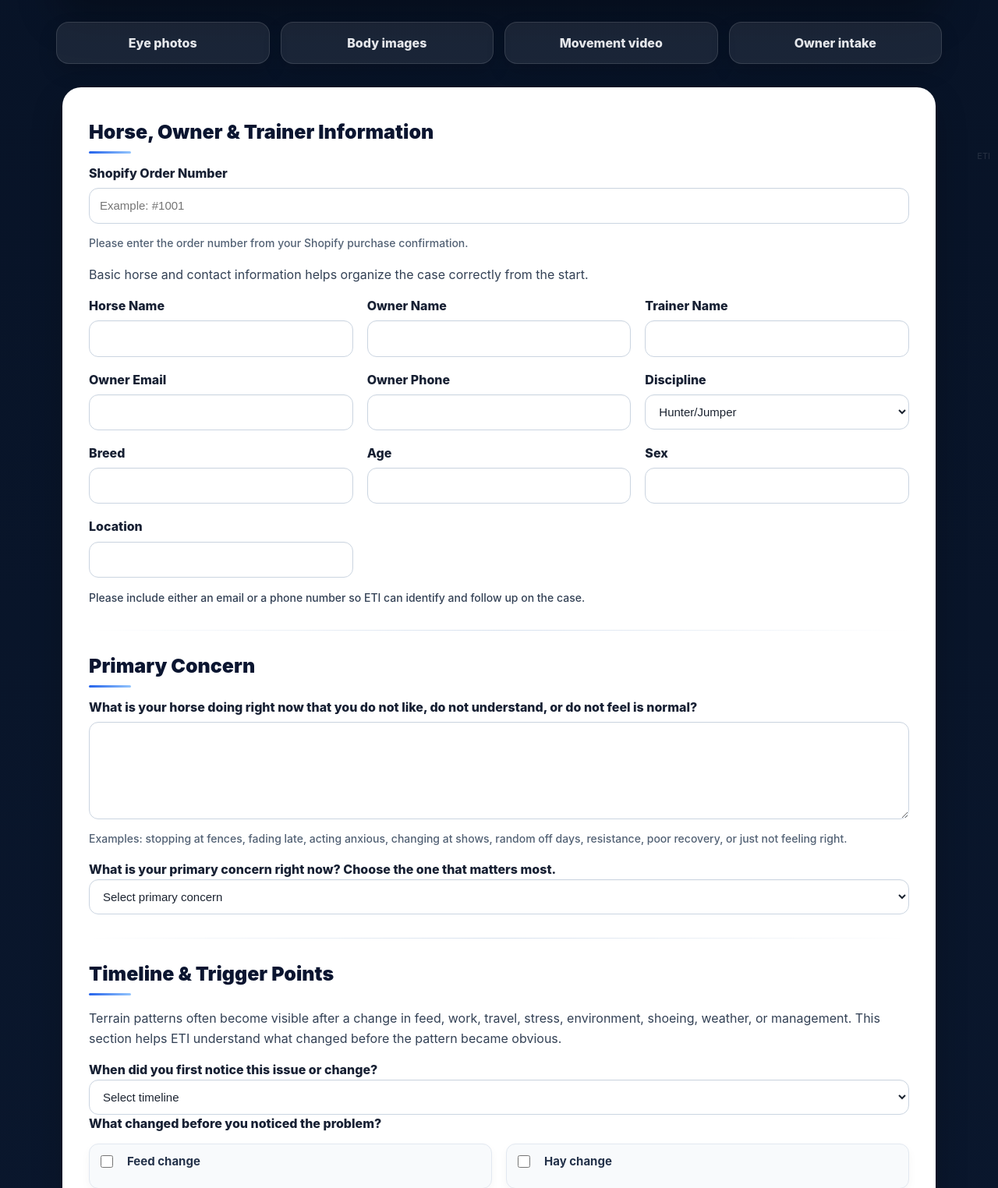
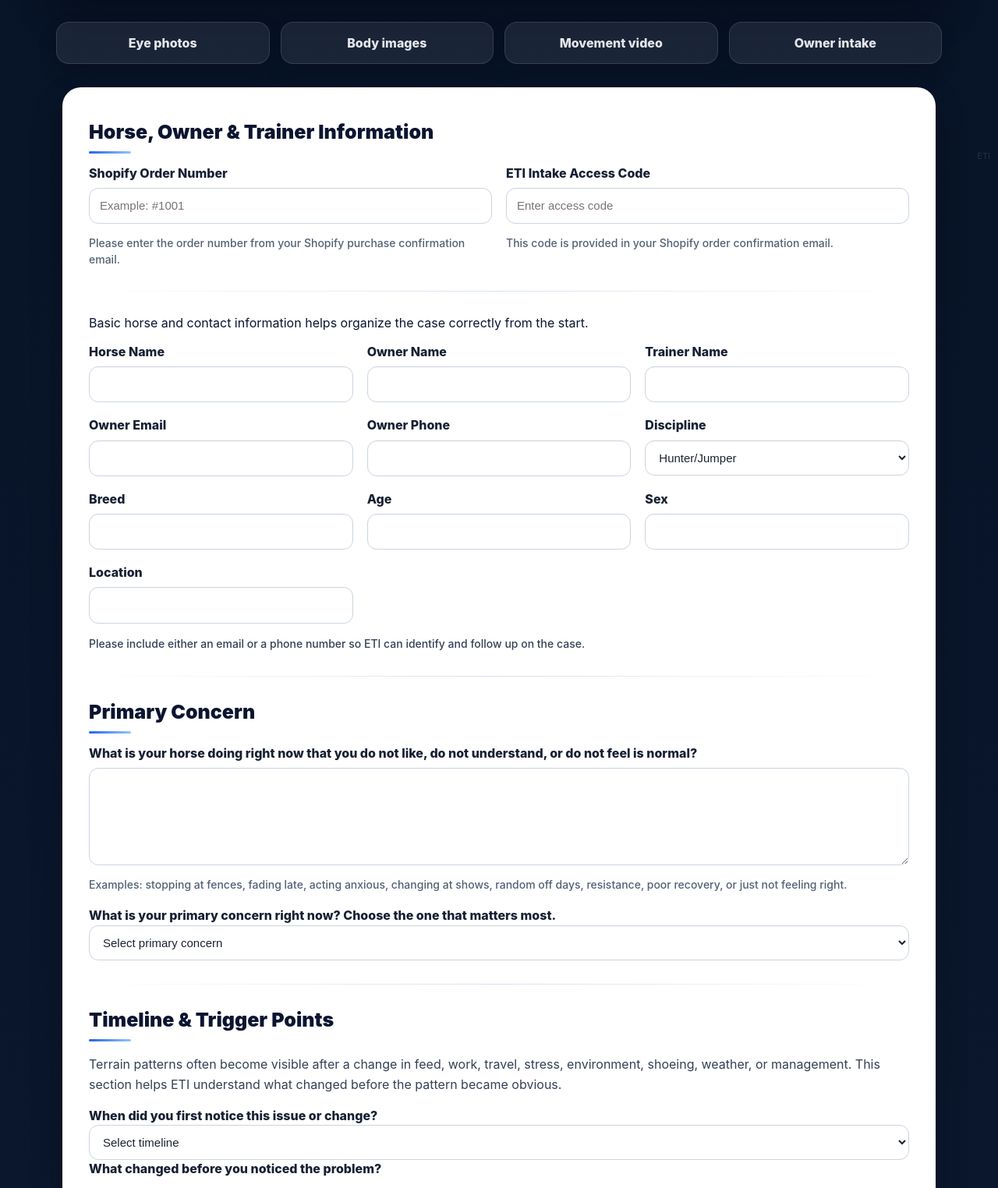
Before and after one commit to Hallinass01/eti-system, a Python web app: template templates/index.html in a window 1280 px wide. Shown: the part 584-2108 px from the top of the page at 78% size. Run offline with Jinja, Linux system fonts and the light colour scheme; the template is opened without the code that fills it, so the values that code supplies are empty.

Commit message:
Update index.html

```diff
--- a/templates/index.html
+++ b/templates/index.html
@@ -62,11 +62,20 @@
       </div>
 
       <div class="section-title">Horse, Owner & Trainer Information</div>
-       <label>Shopify Order Number
-        <input name="shopify_order_number" placeholder="Example: #1001">
-        <small>Please enter the order number from your Shopify purchase confirmation.</small>
-      </label>
-      <p>
+      <div class="grid two">
+  <label>Shopify Order Number
+    <input name="shopify_order_number" placeholder="Example: #1001" required>
+    <small>Please enter the order number from your Shopify purchase confirmation email.</small>
+  </label>
+
+  <label>ETI Intake Access Code
+    <input name="intake_access_code" placeholder="Enter access code" required>
+    <small>This code is provided in your Shopify order confirmation email.</small>
+  </label>
+</div>
+
+<div class="section-divider"></div>
+      </p>
         Basic horse and contact information helps organize the case correctly from the start.
       </p>
 
```
